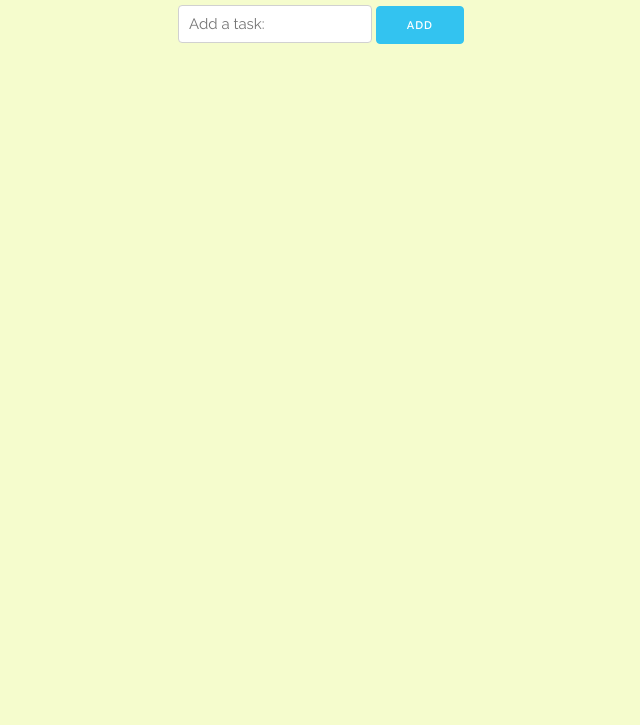
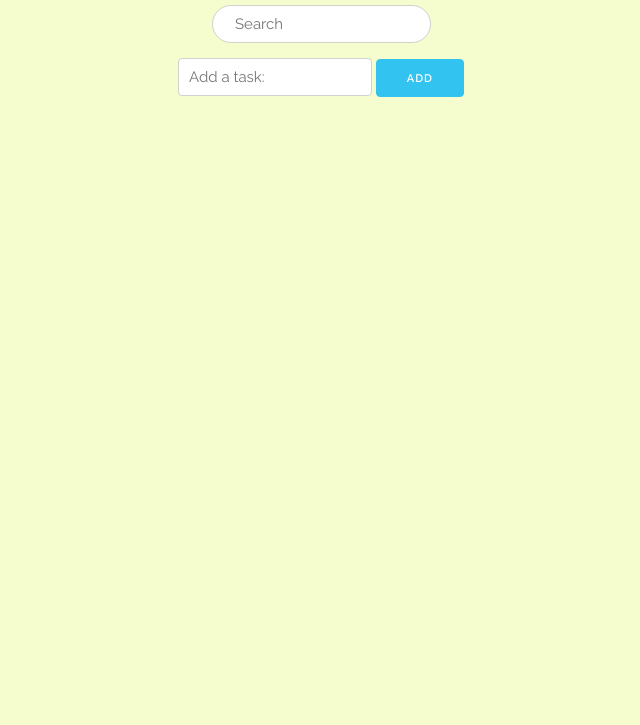
Before and after one commit to JustAnotherHeroRiding/Lesson-3---JS-Further, a plain HTML site: page Challenges/To Do/index.html in a window 1280 px wide. Shown: the part 75-800 px from the top of the page, without its empty margins (319-959 px from the left). Drawn offline with Linux system fonts and the light colour scheme.

Commit message:
search bar

```diff
--- a/Challenges/To Do/css/styles.css
+++ b/Challenges/To Do/css/styles.css
@@ -30,3 +30,8 @@ li {
 .remove-btn:hover {
     background-color: #D83F31;
 }
+
+#searchBar {
+    border-radius: 40px;
+    padding: 1em 1.5em;
+}
--- a/Challenges/To Do/index.html
+++ b/Challenges/To Do/index.html
@@ -36,6 +36,7 @@
   –––––––––––––––––––––––––––––––––––––––––––––––––– -->
     <div class="container flex-main">
       <h1>To-Do!</h1>
+      <input type="text" name="search" id="searchBar" autocomplete="off" placeholder="Search">
       <div class="row">
         <input
           type="text"
--- a/Challenges/To Do/toDo.js
+++ b/Challenges/To Do/toDo.js
@@ -1,6 +1,7 @@
 const list = document.getElementById("taskList");
 const addTaskBtn = document.getElementById("addTask");
 const newTaskInput = document.getElementById("newTask");
+const searchInput = document.getElementById("searchBar");
 
 function getTasksFromLocalStorage() {
   const storedTasks = localStorage.getItem("tasks");
```
Also changed, not shown: 1 other file.
